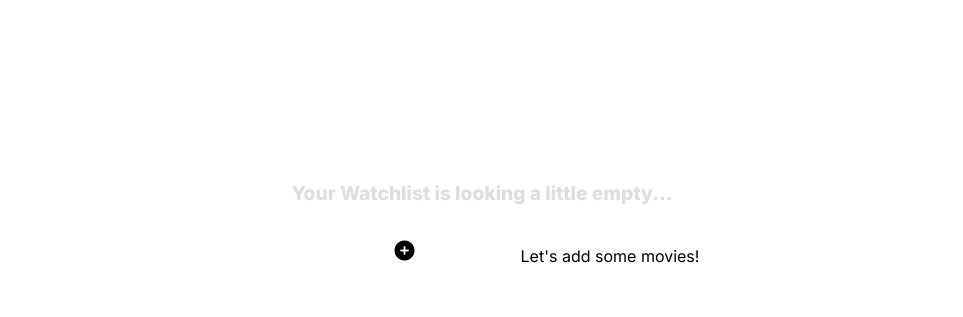
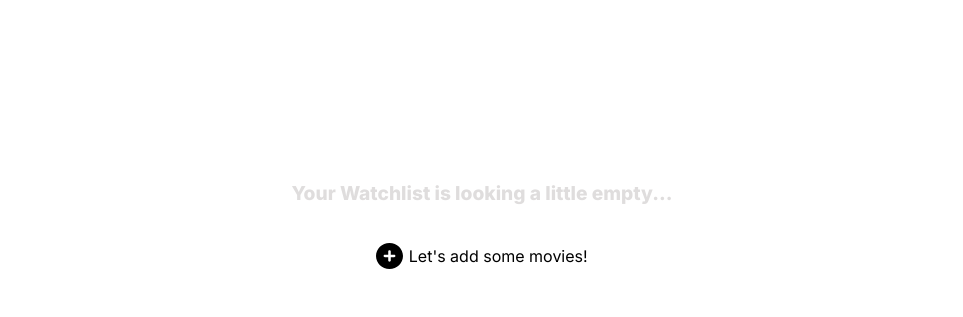
Before and after one commit to kebin20/movie-watchlist, a plain HTML site: page watchlist.html in a window 1280 px wide. Shown: the part 230-547 px from the top of the page, without its empty margins (158-1121 px from the left). Drawn offline with Linux system fonts and the light colour scheme; a web font is replaced by a local one.

Commit message:
Fixed styling for watchlist page

```diff
--- a/index.css
+++ b/index.css
@@ -140,7 +140,7 @@ Placeholder for watchlist content
   display: block;
   flex-direction: column;
   text-align: center;
-  width: 80%;
+  width: 90%;
   padding: 2em;
   margin-top: 7em;
 }
@@ -158,18 +158,11 @@ Placeholder for watchlist content
   font-size: 1rem;
 }
 
-a {
-  margin-right: 0.5em;
-}
-
-a>i{
-  color: black;
-}
-
 .button-row{
   display:flex;
   align-items: center;
   justify-content: center;
+  flex-direction: row-reverse;
 }
 
 /* =================
@@ -226,13 +219,25 @@ p.movie-content {
   line-height: 1.5;
 }
 
-button#add-to-watchlist-btn{
+
+/* =================
+Add and remove buttons
+================= */
+button#add-to-watchlist-btn,button#watchlist-screen-btn{
   background: url("./icons/plus.svg" ) no-repeat;
 }
 
 button#remove-from-watchlist-btn{
   background: url("./icons/minus.svg") no-repeat;
 }
+
+button#watchlist-screen-btn {
+  width: 7%;
+  height: 2em;
+  border: none;
+  margin-right: 1em;
+}
+
 
 #add-to-watchlist-btn,#remove-from-watchlist-btn {
   width: 30%;
@@ -275,6 +280,11 @@ p.button-content {
     height: 2em;
     border: none;
     margin-left: 2em;
+}
+
+button#watchlist-screen-btn {
+  width: 4%;
+  margin: 0;
 }
 
 p.movie-genre {
@@ -338,4 +348,9 @@ p.button-content {
   width: 86%;
 }
 
+button#watchlist-screen-btn {
+  width: 4%;
+  margin: 0;
 }
+
+}
--- a/watchlist.html
+++ b/watchlist.html
@@ -33,8 +33,8 @@
         <div class="empty-watchlist">
             <h4>Your Watchlist is looking a little empty...</h4>
             <div class="button-row">
-                <a href="./index.html" id="add-to-watchlist-btn"><i class="fa-solid fa-circle-plus fa-lg"></i></a>
-                <p>Let's add some movies!</p>
+                <p class="watchlist-p">Let's add some movies!</p>
+                <button id="watchlist-screen-btn">
             </div>
         </div>
 
```
